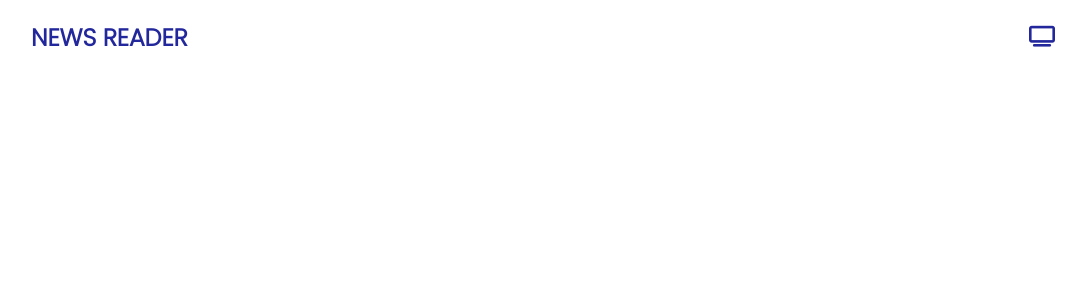
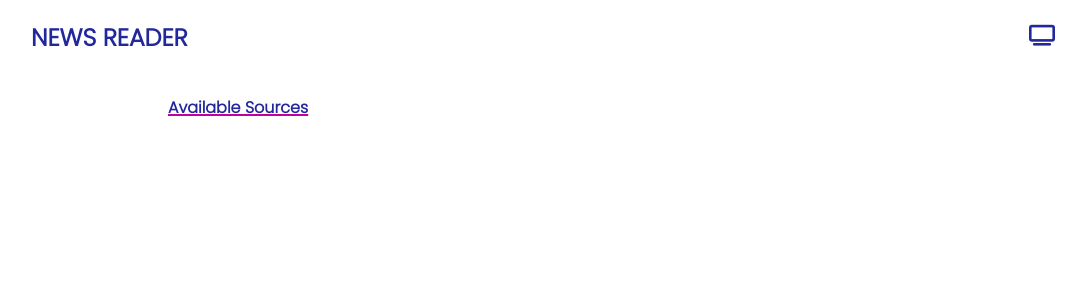
Before and after one commit to niththish/news-reader-app, a React (Create React App) app: page /channel-list in a window 1280 px wide. Before the commit this address had no page. Shown: the top 300 px of the page, without its empty margins (97-1183 px from the left). Built offline with nearby package versions, Linux system fonts and the light colour scheme; no server answers.

Commit message:
created initial setup for displaying available sources

```diff
--- a/src/App.js
+++ b/src/App.js
@@ -4,12 +4,13 @@ import Search from "./components/Search";
 import DetailedNews from "./components/DetailedNews";
 import NewsContext from "./context/NewsContext";
 import { BrowserRouter as Router, Routes, Route } from "react-router-dom";
+import ChannelList from "./components/ChannelList";
 
 function App() {
   return (
     <div className="App">
-      <Navbar />
       <Router>
+        <Navbar />
         <Routes>
           <Route
             path="/"
@@ -21,6 +22,7 @@ function App() {
             }
           />
           <Route path="/detailed-news" element={<DetailedNews />} />
+          <Route path="/channel-list" element={<ChannelList />} />
         </Routes>
       </Router>
     </div>
--- /dev/null
+++ b/src/components/ChannelList.js
@@ -0,0 +1,22 @@
+import React, { useEffect, useState } from "react";
+import "../styles/channelList.css";
+
+const ChannelList = () => {
+  const [sources, setSources] = useState();
+  useEffect(() => {
+    const url = `${process.env.REACT_APP_NEWS_API_URL}top-headlines/sources?apiKey=${process.env.REACT_APP_NEWS_API_KEY}`;
+
+    fetch(url).then((val) => {
+      val.json().then((data) => {
+        setSources(data.sources);
+      });
+    });
+  }, []);
+  return (
+    <div className="container">
+      <h4 className="list-header">Available Sources</h4>
+    </div>
+  );
+};
+
+export default ChannelList;
--- a/src/components/Navbar.js
+++ b/src/components/Navbar.js
@@ -1,10 +1,13 @@
 import "../styles/navbar.css";
+import { Link } from "react-router-dom";
 
 const Navbar = () => {
   return (
     <nav>
       <h1>NEWS READER</h1>
-      <i className="fas fa-tv channel-icon"></i>
+      <Link to={"/channel-list"}>
+        <i className="fas fa-tv channel-icon"></i>
+      </Link>
     </nav>
   );
 };
--- a/src/context/NewsContext.js
+++ b/src/context/NewsContext.js
@@ -8,7 +8,6 @@ const NewsContext = ({ children }) => {
 
   useEffect(() => {
     const url = `${process.env.REACT_APP_NEWS_API_URL}everything?q=${searchText}&apiKey=${process.env.REACT_APP_NEWS_API_KEY}`;
-    console.log(url);
     const controller = new AbortController();
     const signal = controller.signal;
 
--- /dev/null
+++ b/src/styles/channelList.css
@@ -0,0 +1,13 @@
+.container {
+  width: 90%;
+  max-width: 750px;
+  margin: 0 auto;
+}
+
+.list-header {
+  color: #22279c;
+  font-weight: bold;
+  margin: 20px 0;
+  font-size: 1rem;
+  text-decoration: underline #c100a2 2px;
+}
--- a/src/styles/detailedNews.css
+++ b/src/styles/detailedNews.css
@@ -1,6 +1,6 @@
 .detailed-news {
   width: 90%;
-  max-width: 600px;
+  max-width: 750px;
   margin: 0 auto;
   margin-top: 10px;
   padding: 25px 0;
```
